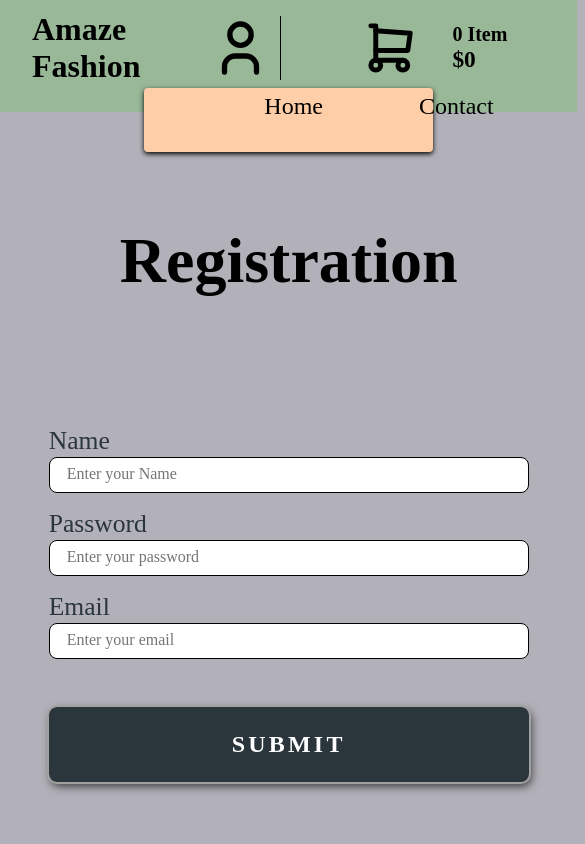
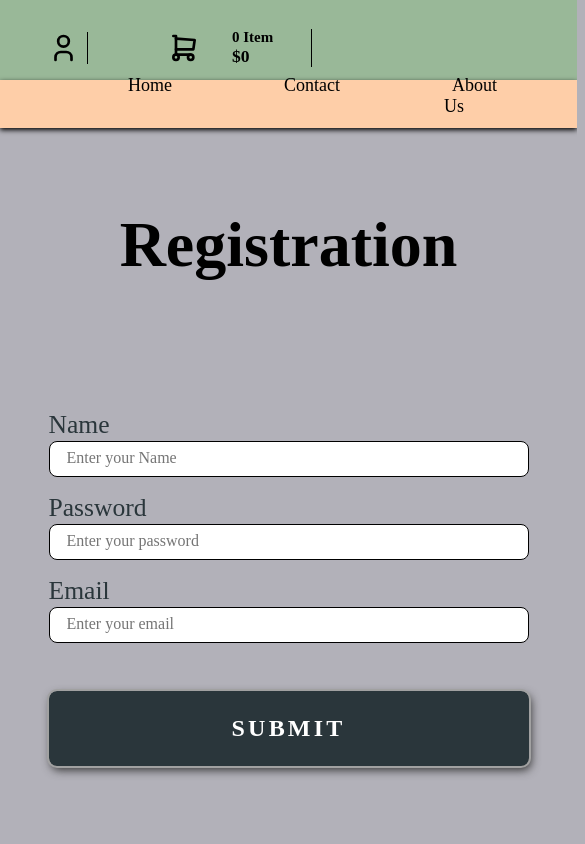
Before and after one commit to serge-alpha/group-f-react-project, a React (Create React App) app: page /register in a window 390 px wide. Shown: the top 844 px of the page, 585 px wide, since content can reach past the window. Built offline with nearby package versions, Linux system fonts and the light colour scheme; no server answers.

Commit message:
responsiveness done

```diff
--- a/src/components/Cart.js
+++ b/src/components/Cart.js
@@ -7,8 +7,8 @@ const Cart = (props) => {
 
   const cartImage = (
     <img
-      src="https://i.postimg.cc/9MbrsRys/pngaaa-com-5034319.png"
-      alt="empty cart"
+          src="https://i.postimg.cc/9MbrsRys/pngaaa-com-5034319.png"
+          alt="empty cart"
     />
   );
   let sum = 0;
--- a/src/index.css
+++ b/src/index.css
@@ -111,8 +111,8 @@ nav {
   font-size: 20px;
 }
 .nav__icon1 {
-  width: 5rem;
-  height: 4rem;
+  width: 4rem;
+  height: 3rem;
   object-fit: scale-down;
   padding: 0;
   margin-right: 3rem;
@@ -120,8 +120,8 @@ nav {
   float: left;
 }
 .nav__icon {
-  width: 6rem;
-  height: 6.5rem;
+  width: 5rem;
+  height: 3rem;
   object-fit: scale-down;
   padding: 0;
   float: left;
@@ -131,7 +131,8 @@ nav {
   cursor: pointer;
   /* color: aliceblue; */
   font-size: larger;
-  text-align: center;
+  align-content: center;
+  justify-content:center;
   gap: 4rem;
 }
 #nav__link {
@@ -139,7 +140,7 @@ nav {
 }
 
 .nav__link {
-  padding: 0.5rem;
+  padding: 1rem;
   gap: 0.5rem;
 }
 .nav__link:hover {
@@ -212,6 +213,7 @@ input::placeholder {
   border-radius: 0.6rem;
   font-size: 0.8rem;
   display: flex;
+  width:100%;
   flex-direction: column;
   justify-content: center;
   gap: 1rem;
@@ -241,6 +243,7 @@ input::placeholder {
 
 .product__desc {
   overflow: hidden;
+  height:4rem;
 }
 .products {
   display: grid;
@@ -335,7 +338,7 @@ input::placeholder {
   background-color: var(--cards);
   padding: 1rem;
   display: grid;
-  width: 100%;
+  /*width: fit-content;*/
   justify-content: start;
   gap: 2rem;
   grid-template-columns: auto auto;
@@ -586,7 +589,11 @@ h5 {
 
 /* FOOTER ENDS HERE */
 /* RESPONSIVNESS BELOW */
-
+@media screen and (max-width:1800px) {
+    .products {
+        grid-template-columns: repeat(3, minmax(0, 1fr));
+    }
+}
 @media screen and (max-width: 1200px) {
   .footer__section {
     display: grid;
@@ -628,7 +635,22 @@ h5 {
     grid-column: 1 / span 2;
     margin-bottom: 3rem;
   }
+  .products {
+        grid-template-columns: repeat(2, minmax(0, 1fr));
+  }
+
+    .item__delete {
+
+        position: initial;
+    }
+    .cart__funtions {
+        display: flex;
+        flex-direction:column;
+        justify-content: flex-start;
+        gap: 2rem;
+    }
 }
+
 @media screen and (max-width: 930px) {
   .slider {
     /* grid-area: slide; */
@@ -643,4 +665,43 @@ h5 {
     border-radius: 0px;
     padding: 2rem 4rem;
   }
+    nav {
+        width: 100%;
+        height: 2rem;
+        padding-top: 1rem;
+        margin: 0rem;
+        top:2rem;
+        border-radius: 0px;
+        font-size: 15px;
+    }
+    .nav__icon1 {
+        width: 3rem;
+        height: 2rem;
+    }
+    .nav__icon {
+        width: 2rem;
+        height: 2.5rem;
+
+    }
+    .navbar__details {
+        width: 5rem;
+        font-size: 15px;
+        border-right:1px solid black;
+    }
+    .navbar__top>h1{
+        display:none;
+    }
+    .products {
+        grid-template-columns: repeat(1, minmax(0, 1fr));
+        margin:auto;
+        align-content:center;
+    }
+    .product {
+        flex-direction:row;
+        height:30rem;
+    }
+    .product__desc{
+        overflow:initial;
+        height:80%;
+    }
 }
```
